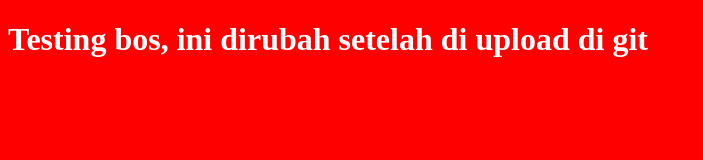
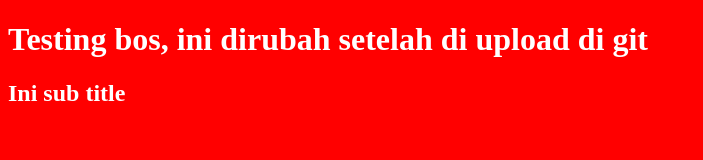
Before and after one commit to FebratamaAgni/coba-git, a plain HTML site: page index.html in a window 1280 px wide. Shown: the whole page, without its empty margins (0-703 px from the left). Drawn offline with Linux system fonts and the light colour scheme.

Commit message:
menambahkan sub title

```diff
--- a/index.html
+++ b/index.html
@@ -10,6 +10,7 @@
 <body>
 
     <h1>Testing bos, ini dirubah setelah di upload di git</h1>
+    <h2>Ini sub title</h2>
 
 </body>
 </html>
```
